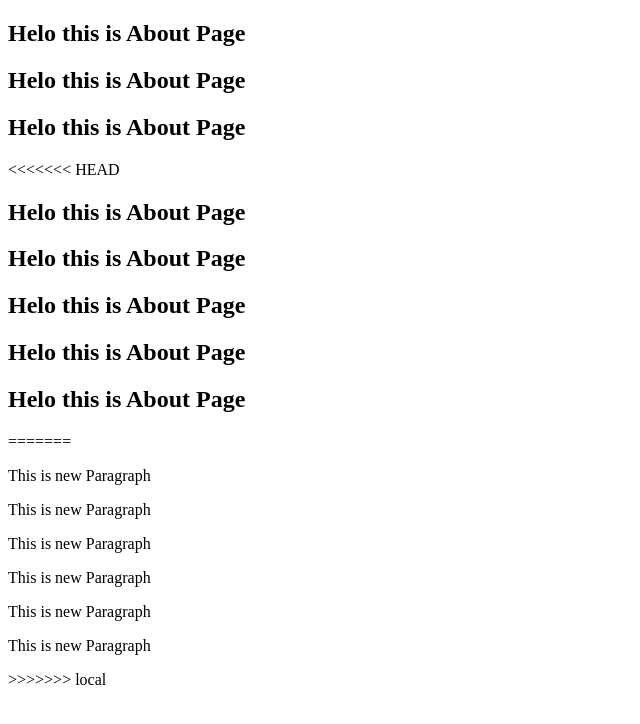
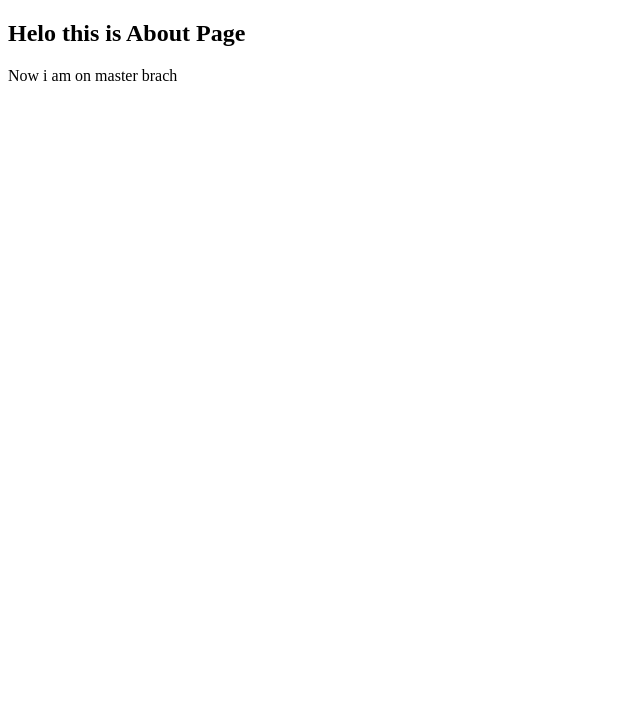
Before and after one commit to Beingriz/Learning-Git, a plain HTML site: page about.html in a window 1280 px wide. Shown: the whole page, without its empty margins (0-640 px from the left). Drawn offline with Linux system fonts and the light colour scheme.

Commit message:
Master branch Cheking

```diff
--- a/about.html
+++ b/about.html
@@ -7,21 +7,6 @@
 </head>
 <body>
     <h2>Helo this is About Page</h2>
-    <h2>Helo this is About Page</h2>
-    <h2>Helo this is About Page</h2>
-<<<<<<< HEAD
-    <h2>Helo this is About Page</h2>
-    <h2>Helo this is About Page</h2>
-    <h2>Helo this is About Page</h2>
-    <h2>Helo this is About Page</h2>
-    <h2>Helo this is About Page</h2>
-=======
-    <p>This is new Paragraph</p>
-    <p>This is new Paragraph</p>
-    <p>This is new Paragraph</p>
-    <p>This is new Paragraph</p>
-    <p>This is new Paragraph</p>
-    <p>This is new Paragraph</p>
->>>>>>> local
+    <p>Now i am on master brach</p>
 </body>
 </html>
```
